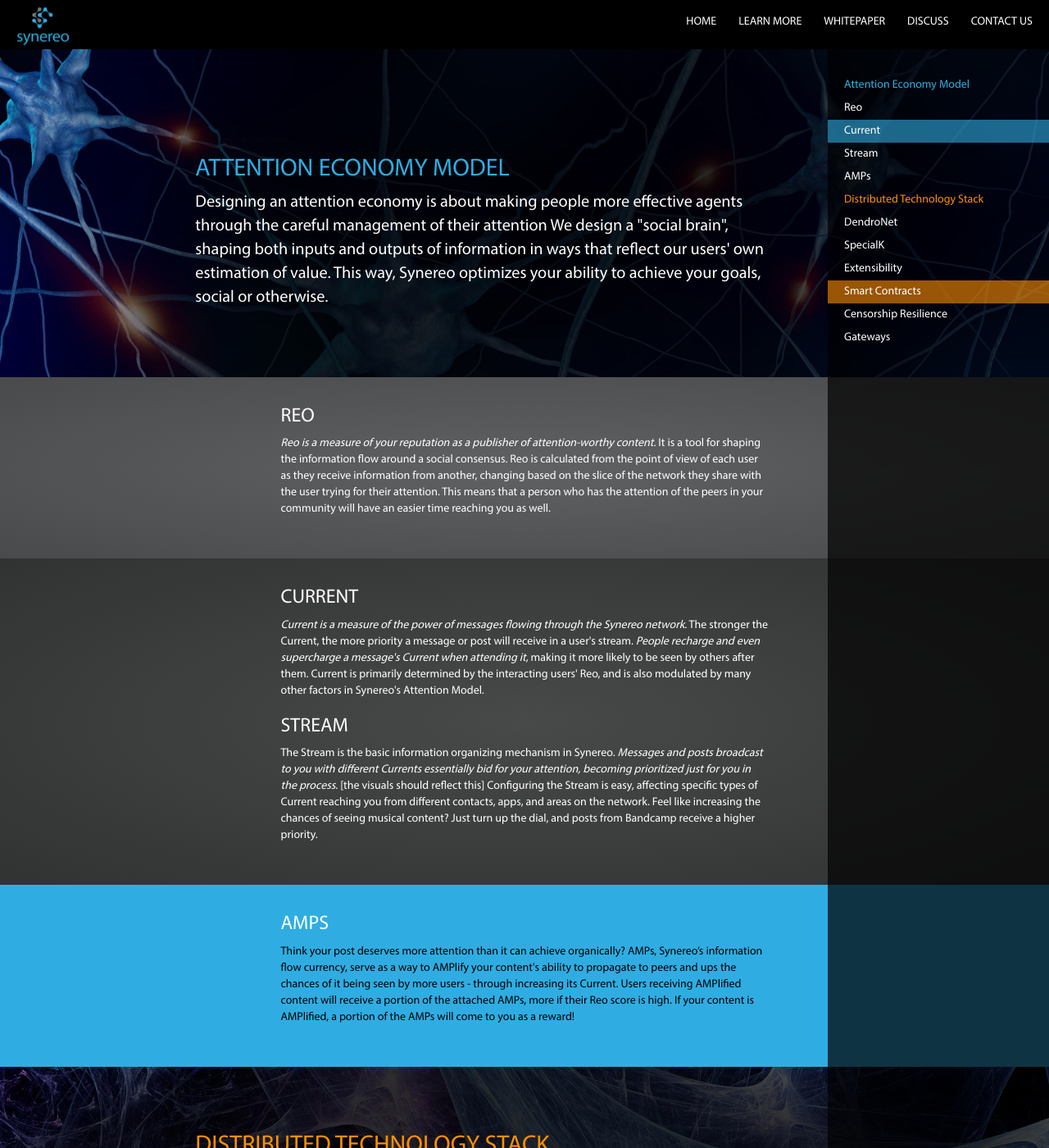
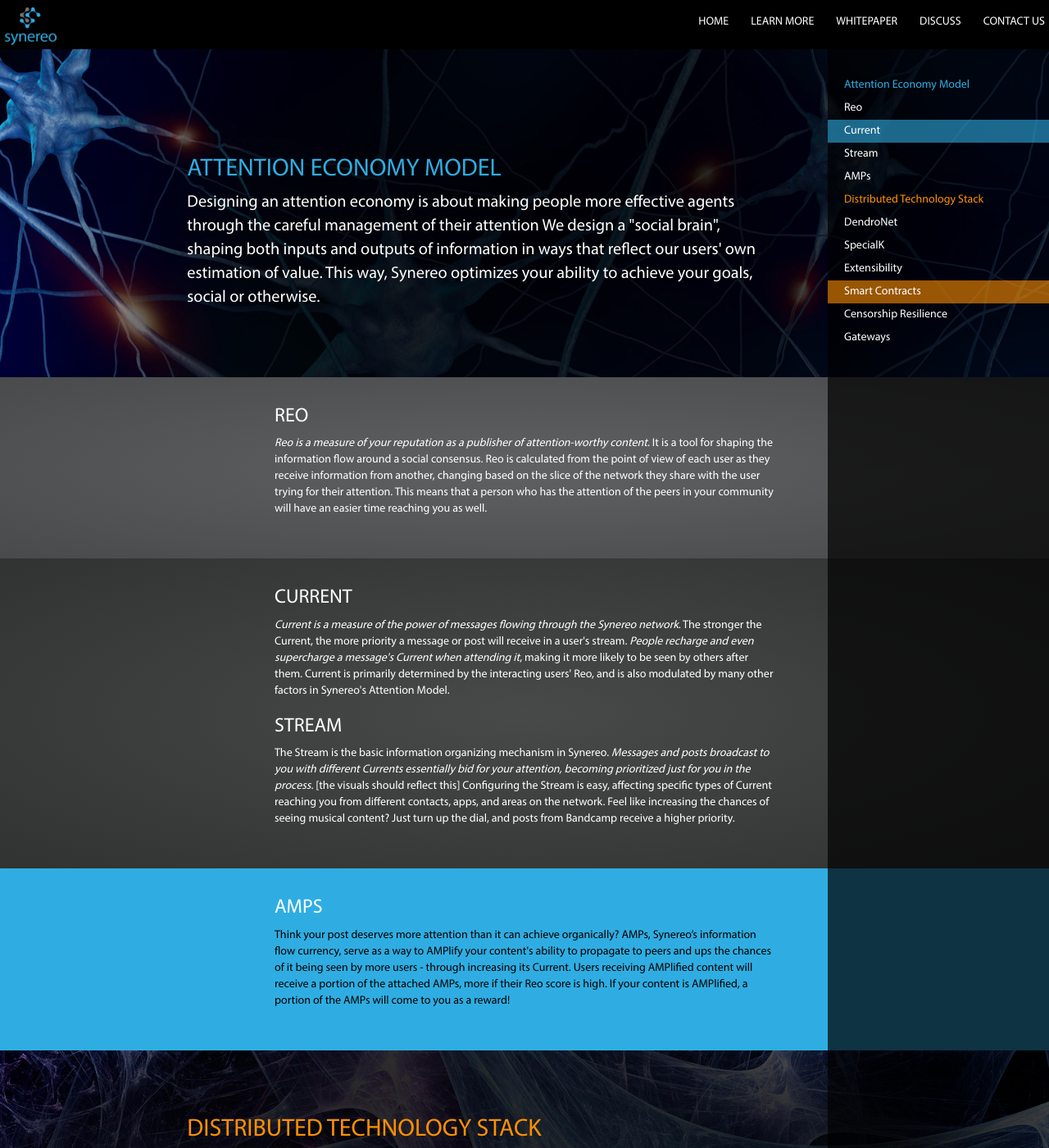
Before and after one commit to synereo/synereo.github.io, a Jekyll site: the page built from learn-more/index.html, in a window 1280 px wide and 1400 px high. Shown: the whole window at 82% size. Built offline with Jekyll 4.4.1, drawn with Linux system fonts in a browser that asks for light colours; nearby versions of some CDN libraries; some of the changed text lies outside the part shown.

Commit message:
Add footer and missing rows

```diff
--- a/_layouts/learn-more.html
+++ b/_layouts/learn-more.html
@@ -19,6 +19,7 @@
 
     <nav class="topbar">
       <div class="container-fluid">
+        <div class="row">
           <span class="logo"><img src="/img/synereo/logo_transparent80.png"></span>
           <ul class="list-inline">
             <li><a href="/">Home</a></li>
@@ -27,6 +28,7 @@
             <li><a href="https://discuss.synereo.com">Discuss</a></li>
             <li><a href="/">Contact Us</a></li>
           </ul>
+        </div>
       </div>
     </nav>
 
@@ -49,24 +51,29 @@
 
     <section class="attention-model">
       <div class="container-fluid">
+        <div class="row">
           <div class="col-md-7 col-md-offset-2">
             <h2 class="blue">Attention Economy Model</h2>
             <p>Designing an attention economy is about making people more effective agents through the careful management of their attention We design a "social brain", shaping both inputs and outputs of information in ways that reflect our users' own estimation of value. This way, Synereo optimizes your ability to achieve your goals, social or otherwise.</p>
+          </div>
         </div>
       </div>
     </section>
 
     <section class="reo light-gray-gradient">
       <div class="container-fluid">
+        <div class="row">
           <div class="col-md-6 col-md-offset-3">
             <h3>Reo</h3>
             <p><em>Reo is a measure of your reputation as a publisher of attention-worthy content</em>. It is a tool for shaping the information flow around a social consensus. Reo is calculated from the point of view of each user as they receive information from another, changing based on the slice of the network they share with the user trying for their attention. This means that a person who has the attention of the peers in your community will have an easier time reaching you as well.</p>
+          </div>
           </div>
       </div>
     </section>
 
     <section class="current dark-gray-gradient">
       <div class="container-fluid">
+        <div class="row">
           <div class="col-md-6 col-md-offset-3">
             <h3>Current</h3>
             <p><em>Current is a measure of the power of messages flowing through the Synereo network</em>. The stronger the Current, the more priority a message or post will receive in a user's stream. <em>People recharge and even supercharge a message's Current when attending it</em>, making it more likely to be seen by others after them. Current is primarily determined by the interacting users' Reo, and is also modulated by many other factors in Synereo's Attention Model.</p>
@@ -75,37 +82,45 @@
             <p>The Stream is the basic information organizing mechanism in Synereo. <em>Messages and posts broadcast to you with different Currents essentially bid for your attention, becoming prioritized just for you in the process</em>. [the visuals should reflect this] Configuring the Stream is easy, affecting specific types of Current reaching you from different contacts, apps, and areas on the network. Feel like increasing the chances of seeing musical content? Just turn up the dial, and posts from Bandcamp receive a higher priority.</p>
           </div>
         </div>
+      </div>
     </section>
 
     <section class="amps">
       <div class="container-fluid">
+        <div class="row">
           <div class="col-md-6 col-md-offset-3">
             <h3>AMPs</h3>
             <p>Think your post deserves more attention than it can achieve organically? AMPs, Synereo’s information flow currency, serve as a way to AMPlify your content's ability to propagate to peers and ups the chances of it being seen by more users - through increasing its Current. Users receiving AMPlified content will receive a portion of the attached AMPs, more if their Reo score is high. If your content is AMPlified, a portion of the AMPs will come to you as a reward!</p>
+          </div>
         </div>
       </div>
     </section>
 
     <section class="technology">
       <div class="container-fluid">
+        <div class="row">
           <div class="col-md-7 col-md-offset-2">
             <h2>Distributed Technology Stack</h2>
             <p>Synereo's technology has been in development for four and a half years and represents the cutting edge of the peer to peer stack. With it, users are assured complete privacy, total identity ownership and data control, and even anonymity - if they seek it. The network has no single point of failure and is incredibly resilient to take-down attempts, as it allows any two or more peers to communicate directly.</p>
+          </div>
         </div>
       </div>
     </section>
 
     <section class="dendronet light-gray-gradient">
       <div class="container-fluid">
+        <div class="row">
           <div class="col-md-6 col-md-offset-3">
             <h3>DendroNet</h3>
             <p><em>The DEndron is Synereo's local consensus-keeping mechanism, decentralized ledger, and distributed content model</em>. Every user on Synereo has their own fraction of it, their Dendrite, maintaining a view of the part of the network relevant to them. A user's Dendrite is constantly updated with information received from peers: social information from friends, changing the Dendrite's affinity to them based on the attention model; meta-data and keys to encrypted data hosted on the SpecialK distributed cloud; and information saved on their Dendrite itself, used in the consensus-keeping process.</p>
+          </div>
         </div>
       </div>
     </section>
 
     <section class="specialk dark-gray-gradient">
       <div class="container-fluid">
+        <div class="row">
           <div class="col-md-6 col-md-offset-3">
             <h3>SpecialK</h3>
             <p>SpecialK is the foundation upon which the Synereo network is built. While SpecialK implements a distributed key-value store - not unlike DHT - SpecialK takes the Key/Value DB a step further and provides a monadic DSL for it, providing programmers with a <em>familiar, unified API where they can access data distributed across the network</em>. Data is distributed with both redundancy and sensitivity in mind, making sure it's available where it's needed, when it's needed.</p>
@@ -115,19 +130,23 @@
             <p>Synereo is built not just to stand on its own, but more importantly to be extended through other applications. By using Synereo's Network Model API and Attention Economy API, developers can extend the network in unimaginable ways, and leverage the power of the decentralized network and the attention economy to create better, smarter applications. While the Network Model API enables developers to interact with the Synereo application layer, specify content policies, work with the Synereo node graph, and build tools to manage their communities, the Attention Economy API provides the tools required to implement innovative protocols that enable the new era of social organizing.</p>
           </div>
         </div>
+      </div>
     </section>
 
     <section class="smart-contracts">
       <div class="container-fluid">
+        <div class="row">
           <div class="col-md-6 col-md-offset-3">
             <h3>Smart Contracts</h3>
             <p>Lorem ipsum dolor sit amet, consectetur adipiscing elit. Maecenas ac mauris non neque fermentum facilisis. Quisque lectus eros, rhoncus id turpis ac, faucibus placerat mauris. Donec vulputate mauris sit amet velit pretium, ut porttitor tellus congue. Mauris condimentum quam vitae mauris malesuada, a viverra massa rutrum. Vivamus fringilla quam sit amet tortor bibendum luctus. Nam mollis eros enim, non commodo velit suscipit eu. Etiam vehicula, magna id dignissim ornare, dui dui pretium orci, id congue magna lorem vitae purus. Praesent vel lectus erat. Vestibulum ante ipsum primis in faucibus orci luctus et ultrices posuere cubilia Curae; Suspendisse sed quam ultricies, volutpat dui eu, tempus justo. Curabitur eget ex ultrices, venenatis nisi ac, ullamcorper nulla.</p>
+          </div>
         </div>
       </div>
     </section>
 
     <section class="censorship-resilience dark-gray-gradient">
       <div class="container-fluid">
+        <div class="row">
           <div class="col-md-6 col-md-offset-3">
             <h3>Censorship Resilience</h3>
             <p>As a full-fledged peer-to-peer network, Synereo is resilient to censorship attacks carried out by anyone who is out to attempt to control the free flow of information. Centralized services can be coerced into cooperating with the powers-that-be; a true decentralized network cannot be censored. Taking down a peer-to-peer network means taking down the Internet in its entirety. With Synereo, your content is there for whomever wants to see it, and cannot be blocked.</p>
@@ -136,7 +155,27 @@
             <p>While Synereo is a completely decentralized network, we understand that not everyone is able to deploy a personal Synereo node on their own computation device. To that end, Synereo will provide centralized gateways that enable end users to use and enjoy the benefits of the network without having to run and maintain a node. Gateways don't control or have access to your information, and should they go down, the key they send you upon account creation can be used to boot up your node (with all of your information) immediately if you download a client and plug the key in.</p>
           </div>
         </div>
+      </div>
     </section>
+
+    <footer class="solution">
+      <div class="container-fluid">
+        <div class="row">
+          <div class="title">
+            <h2>Be part of the solution</h2>
+            <h4>Drop us a line</h4>
+          </div>
+        </div>
+        <div class="row">
+          <div class="col-md-3 col-md-offset-3 footer-cube">
+            <h3>Contact Us</h3>
+          </div>
+          <div class="col-md-3 footer-cube">
+            <h3>Sign up for updates</h3>
+          </div>
+        </div>
+      </div>
+    </footer>
 
     <!-- jQuery (necessary for Bootstrap's JavaScript plugins) -->
     <script src="https://ajax.googleapis.com/ajax/libs/jquery/1.11.2/jquery.min.js"></script>
--- a/_sass/_learn-more.scss
+++ b/_sass/_learn-more.scss
@@ -154,4 +154,26 @@
     section.censorship-resilience {
         background-color: $synereo-dark-gray-bg;
     }
+
+    footer.solution {
+        background-color: #000;
+        background: url(/img/bg/net.jpg) no-repeat;
+        background-size: cover;
+        height: 400px;
+        padding-top: 20px;
+
+        .title {
+            text-align: center;
+            h2, h4 { color: $synereo-blue; }
+        }
+
+        p {
+            color: #fff;
+            font-size: 1.45em;
+        }
+
+        .footer-cube {
+            background: rgba(255, 255, 255, 0.2);
+        }
+    }
 }
```
Lines whose indentation alone changed are shown as unchanged.
